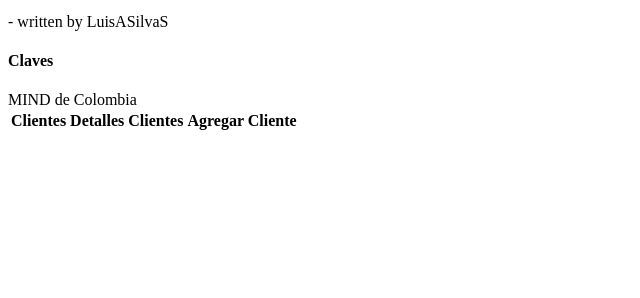
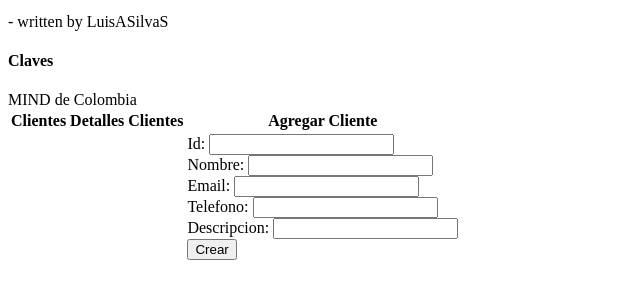
Before and after one commit to luisalejan1038/TallerJavaScript, a plain HTML site: page Index.html in a window 1280 px wide. Shown: the part 422-720 px from the top of the page, without its empty margins (0-640 px from the left). Drawn offline with nearby package versions, Linux system fonts and the light colour scheme; no server answers.

Commit message:
Celdas y boton crear cliente

```diff
--- a/Index.html
+++ b/Index.html
@@ -90,9 +90,16 @@
 			<td>
 				<div class="panelcreacion">
 				<!-- Captura de datos para crear nuevo cliente -->
+					<form>
+						<div>Id: <input type="text" name="id"/></div>
+						<div>Nombre: <input type="text" name="name"/></div>
+						<div>Email: <input type="text" name="email"/></div>
+						<div>Telefono: <input type="text" name="tel"/></div>
+						<div>Descripcion: <input type="text" name="descripcion"/></div>
+						<div><input type="Button" value="Crear"/></div>
+					</form>
 				</div>
 			</td>
-
 		</tr>
 
 		<script src="jquery-1.9.1.js"></script>
--- a/app.js
+++ b/app.js
@@ -75,12 +75,23 @@ function configurarEventos(listaClientes){
 };
 
 
+/*function crearCliente(){
+	var nCliente = $(".panelcreacion");
+	<form>
+		input type="submit";
+		input type"text";
+	</form>
+}*/
+
+
+
 $(document).ready(function(){
 	console.log("Cargando");
 	loadClients (function(miListaClientes) { printClients(miListaClientes);
-									  Clientes = miListaClientes;
-									  console.log("Finalizado");
-									  mostrarClientes(miListaClientes);
-									  configurarEventos(miListaClientes);
+										Clientes = miListaClientes;
+										console.log("Finalizado");
+										mostrarClientes(miListaClientes);
+										configurarEventos(miListaClientes);
+										//crearCliente();
 									});
 });
```
